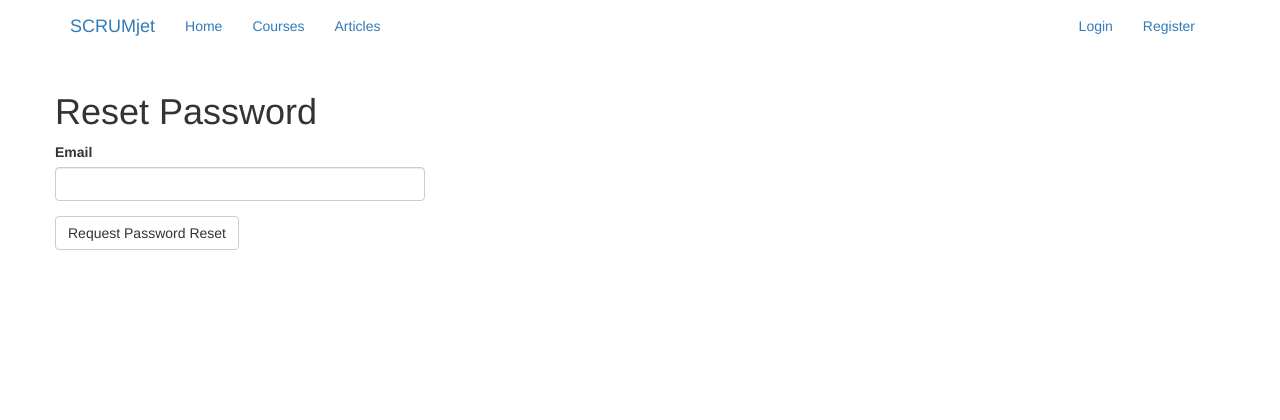
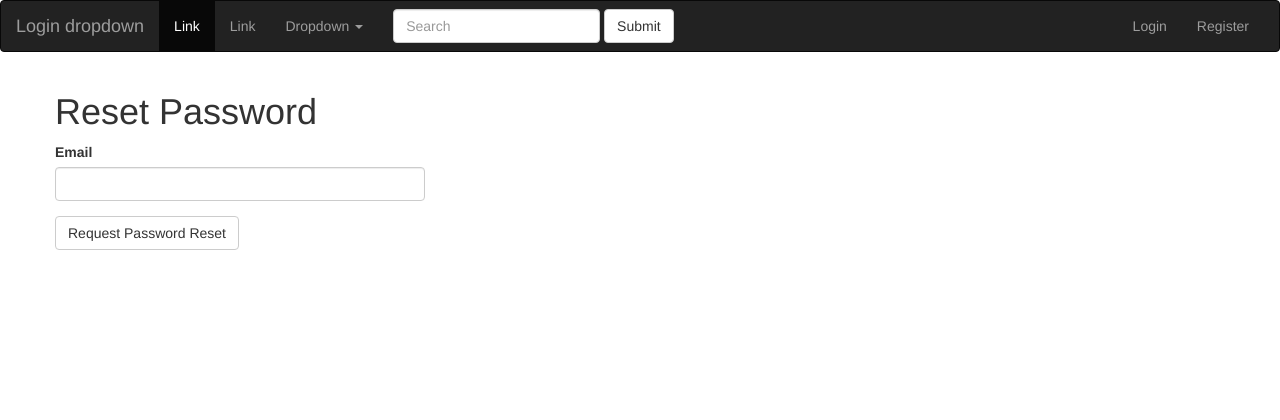
Before and after one commit to tomlinc98/Online-Training-Course-FLASK, a Flask app: page /reset_password_request in a window 1280 px wide. Shown: the top 420 px of the page. Run offline with Flask 3, Linux system fonts and the light colour scheme; some libraries are stand-ins or nearby versions.

Commit message:
Better/working navbar

```diff
--- a/app/templates/base.html
+++ b/app/templates/base.html
@@ -2,33 +2,54 @@
 <html lang="en">
 
 {% block title %}
-    {{ title }} | SCRUMjet
+    {{ title }} | scrumJET
 {% endblock %}
 
 {% block styles %}
     {{ super() }}
     <link href="{{url_for('static', filename='css/styles.css')}}" rel="stylesheet">
     <link rel="shortcut icon" href="{{ url_for('static', filename='favicon.ico')}}">
+    <link href="//maxcdn.bootstrapcdn.com/font-awesome/4.2.0/css/font-awesome.min.css" rel="stylesheet">
 {% endblock %}
 
 {% block navbar %}
-<nav class="navbar navbar-expand-lg navbar-dark bg-dark">
-    <div class="container">
+<nav class="navbar navbar-default navbar-inverse" role="navigation">
+  <div class="container-fluid">
+    <!-- Brand and toggle get grouped for better mobile display -->
     <div class="navbar-header">
-            <button type="button" class="navbar-toggle collapsed" data-toggle="collapse" data-target="#bs-example-navbar-collapse-1" aria-expanded="false">
+      <button type="button" class="navbar-toggle collapsed" data-toggle="collapse" data-target="#bs-example-navbar-collapse-1">
         <span class="sr-only">Toggle navigation</span>
         <span class="icon-bar"></span>
         <span class="icon-bar"></span>
         <span class="icon-bar"></span>
       </button>
-            <a class="navbar-brand" href="{{ url_for('main.index') }}">SCRUMjet</a>
+      <a class="navbar-brand" href="#">Login dropdown</a>
     </div>
-        <div class="collapse navbar-collapse">
+
+    <!-- Collect the nav links, forms, and other content for toggling -->
+    <div class="collapse navbar-collapse" id="bs-example-navbar-collapse-1">
       <ul class="nav navbar-nav">
-                <li><a href="{{ url_for('main.index') }}" >Home</a></li>
-                <li><a href="{{ url_for('main.courses') }}" >Courses</a></li>
-                <li><a href="{{ url_for('main.index') }}" >Articles</a></li>
+        <li class="active"><a href="#">Link</a></li>
+        <li><a href="#">Link</a></li>
+        <li class="dropdown">
+          <a href="#" class="dropdown-toggle" data-toggle="dropdown">Dropdown <span class="caret"></span></a>
+          <ul class="dropdown-menu" role="menu">
+            <li><a href="#">Action</a></li>
+            <li><a href="#">Another action</a></li>
+            <li><a href="#">Something else here</a></li>
+            <li class="divider"></li>
+            <li><a href="#">Separated link</a></li>
+            <li class="divider"></li>
+            <li><a href="#">One more separated link</a></li>
           </ul>
+        </li>
+      </ul>
+      <form class="navbar-form navbar-left" role="search">
+        <div class="form-group">
+          <input type="text" class="form-control" placeholder="Search">
+        </div>
+        <button type="submit" class="btn btn-default">Submit</button>
+      </form>
       <ul class="nav navbar-nav navbar-right">
                 {% if current_user.is_authenticated %}
                     <li class="dropdown">
@@ -45,8 +66,10 @@
                     <li><a href="{{ url_for('auth.register') }}" >Register</a></li>
                 {% endif %}
             </ul>
-        </div>
-    </div>
+        </li>
+      </ul>
+    </div><!-- /.navbar-collapse -->
+  </div><!-- /.container-fluid -->
 </nav>
 {% endblock %}
 
```
Lines whose indentation alone changed are shown as unchanged.
